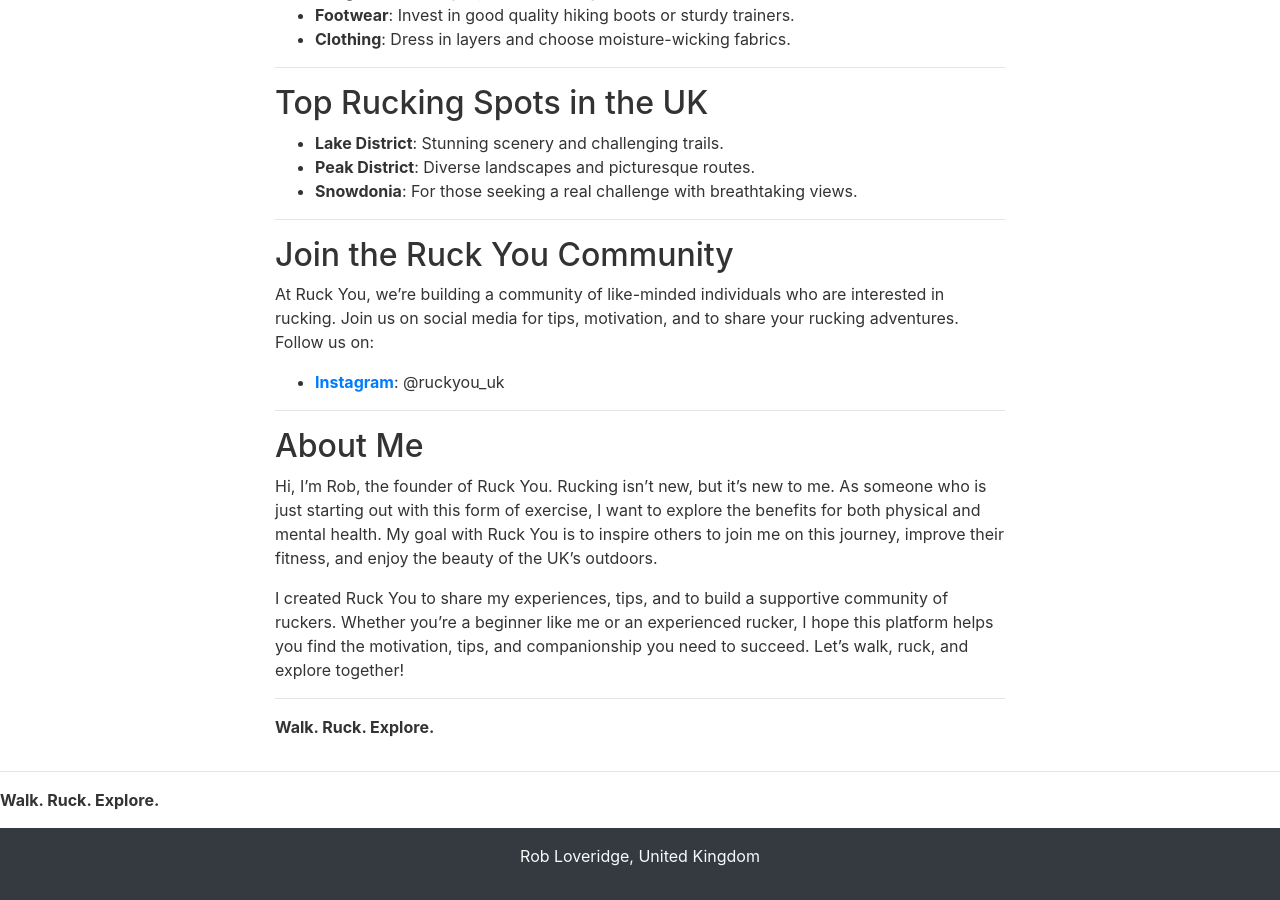
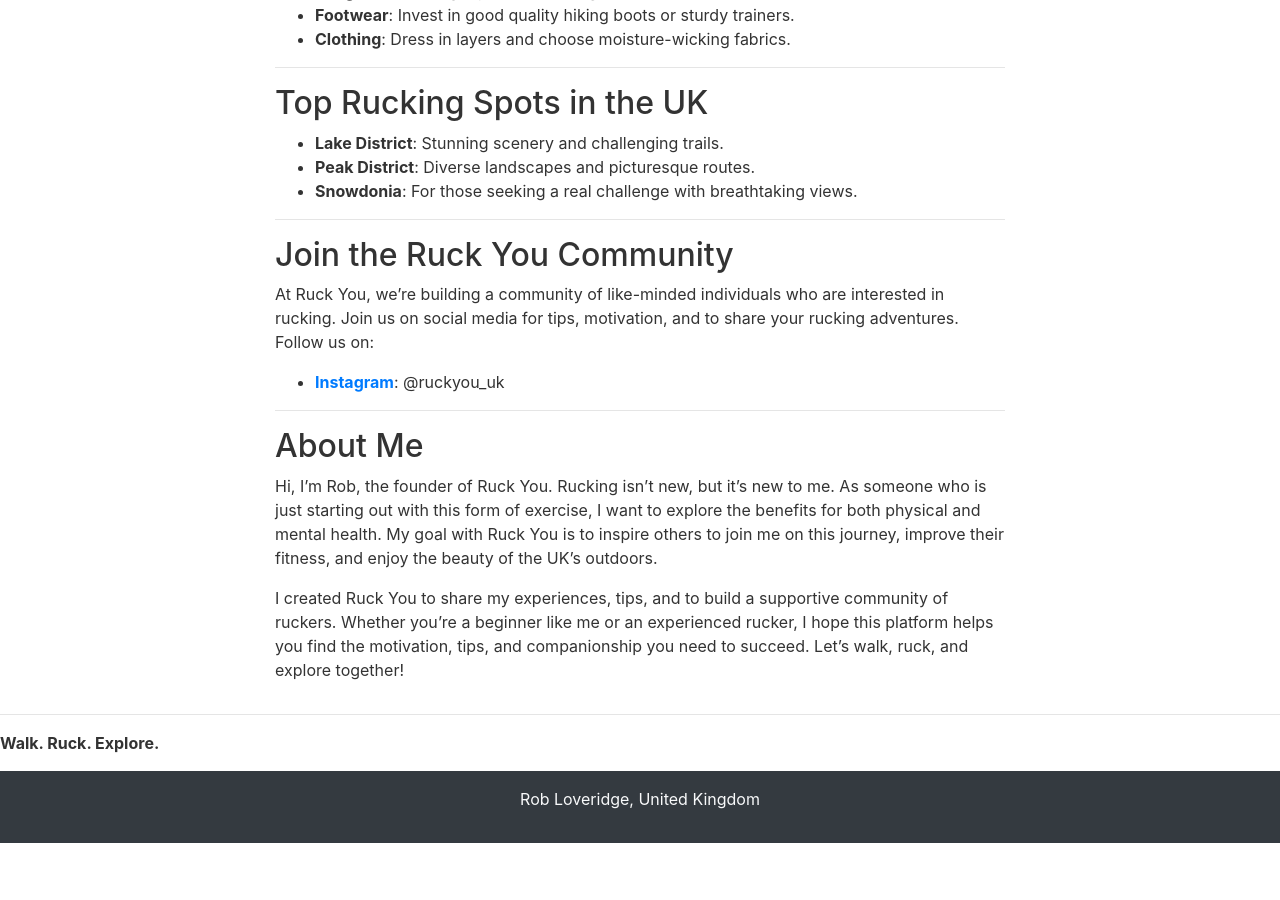
Before and after one commit to robertloveridge/ruckyou, a Jekyll site: the page built from index.md, in a window 1280 px wide and 900 px high, scrolled down 1230 px. Built offline with Jekyll 4.4.1, drawn with Linux system fonts in a browser that asks for light colours; nearby versions of some CDN libraries; after the commit the page ends 2073 px from its top, so only the background shows below that.

Commit message:
Update index.md

```diff
--- a/index.md
+++ b/index.md
@@ -56,7 +56,3 @@
 Hi, I'm Rob, the founder of Ruck You. Rucking isn't new, but it's new to me. As someone who is just starting out with this form of exercise, I want to explore the benefits for both physical and mental health. My goal with Ruck You is to inspire others to join me on this journey, improve their fitness, and enjoy the beauty of the UK's outdoors.
 
 I created Ruck You to share my experiences, tips, and to build a supportive community of ruckers. Whether you're a beginner like me or an experienced rucker, I hope this platform helps you find the motivation, tips, and companionship you need to succeed. Let's walk, ruck, and explore together!
-
----
-
-**Walk. Ruck. Explore.**
```
